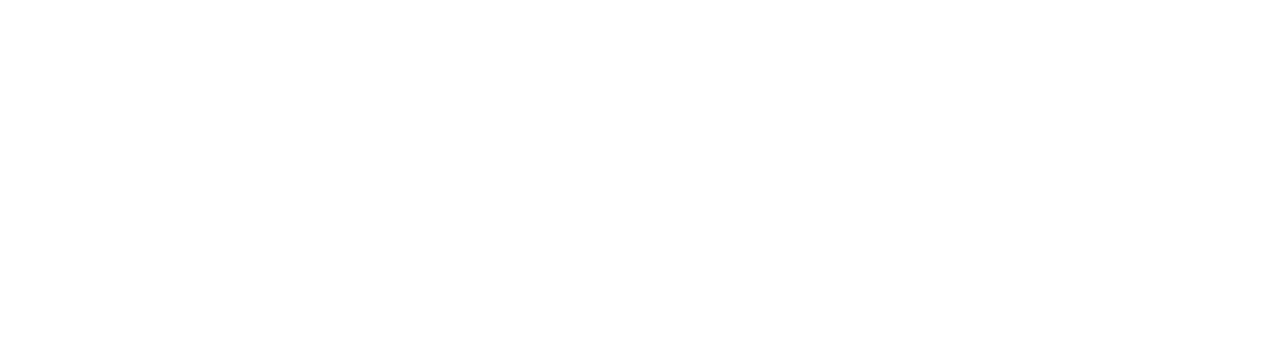
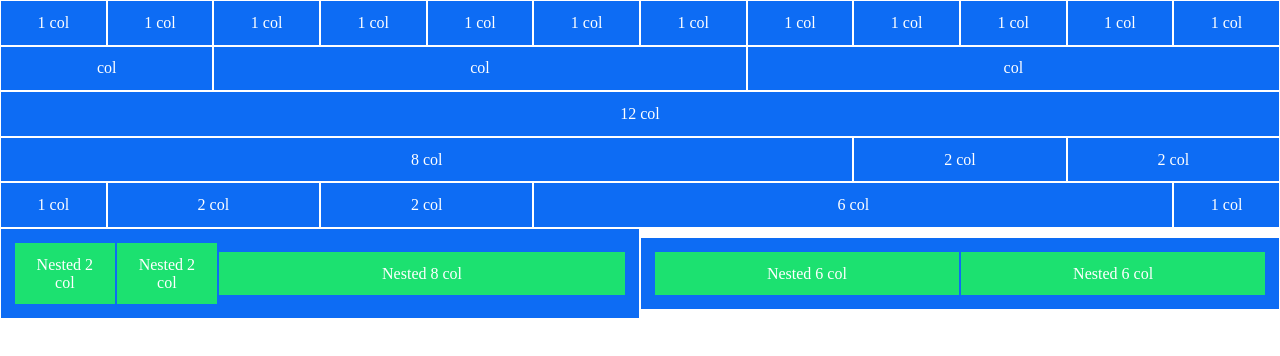
Before and after one commit to Francesco-Rapetti/html-css-12bool, a plain HTML site: page index.html in a window 1280 px wide. Drawn offline with Linux system fonts and the light colour scheme.

Commit message:
Add first container

```diff
--- a/css/layout.css
+++ b/css/layout.css
@@ -0,0 +1,144 @@
+* {
+    box-sizing: border-box;
+    margin: 0;
+    padding: 0;
+}
+
+.container {
+    /* max-width: 1000px; */
+    margin: 0 auto;
+}
+
+.row {
+    display: flex;
+    flex-direction: row;
+    flex-wrap: wrap;
+    align-items: center;
+}
+
+.box {
+    background-color: #0d6cf4;
+    border: solid 1px white;
+    padding: 0.8rem;
+    color: white;
+    height: 100%;
+}
+
+.box.green {
+    background-color: #1ce170;
+    border-color: #0d6cf4;
+}
+
+[class*="col-"] {
+    flex: 0 0 auto;
+}
+
+.col {
+    flex-grow: 1;
+    flex-basis: 0;
+    max-width: 100%;
+}
+
+.col-lg-1 {
+    flex-basis: calc((100% / 12) * 1);
+    max-width: calc((100% / 12) * 1);
+}
+
+.col-lg-2 {
+    flex-basis: calc((100% / 12) * 2);
+    max-width: calc((100% / 12) * 2);
+}
+
+.col-lg-3 {
+    flex-basis: calc((100% / 12) * 3);
+    max-width: calc((100% / 12) * 3);
+}
+
+.col-lg-4 {
+    flex-basis: calc((100% / 12) * 4);
+    max-width: calc((100% / 12) * 4);
+}
+
+.col-lg-5 {
+    flex-basis: calc((100% / 12) * 5);
+    max-width: calc((100% / 12) * 5);
+}
+
+.col-lg-6 {
+    flex-basis: calc((100% / 12) * 6);
+    max-width: calc((100% / 12) * 6);
+}
+
+.col-lg-7 {
+    flex-basis: calc((100% / 12) * 7);
+    max-width: calc((100% / 12) * 7);
+}
+
+.col-lg-8 {
+    flex-basis: calc((100% / 12) * 8);
+    max-width: calc((100% / 12) * 8);
+}
+
+.col-lg-9 {
+    flex-basis: calc((100% / 12) * 9);
+    max-width: calc((100% / 12) * 9);
+}
+
+.col-lg-10 {
+    flex-basis: calc((100% / 12) * 10);
+    max-width: calc((100% / 12) * 10);
+}
+
+.col-lg-11 {
+    flex-basis: calc((100% / 12) * 11);
+    max-width: calc((100% / 12) * 11);
+}
+
+.col-lg-12 {
+    flex-basis: calc((100% / 12) * 12);
+    max-width: calc((100% / 12) * 12);
+}
+
+.col-lg-offset-1 {
+    margin-left: calc((100% / 12) * 1);
+}
+
+.col-lg-offset-2 {
+    margin-left: calc((100% / 12) * 2);
+}
+
+.col-lg-offset-3 {
+    margin-left: calc((100% / 12) * 3);
+}
+
+.col-lg-offset-4 {
+    margin-left: calc((100% / 12) * 4);
+}
+
+.col-lg-offset-5 {
+    margin-left: calc((100% / 12) * 5);
+}
+
+.col-lg-offset-6 {
+    margin-left: calc((100% / 12) * 6);
+}
+
+.col-lg-offset-7 {
+    margin-left: calc((100% / 12) * 7);
+}
+
+.col-lg-offset-8 {
+    margin-left: calc((100% / 12) * 8);
+}
+
+.col-lg-offset-9 {
+    margin-left: calc((100% / 12) * 9);
+}
+
+.col-lg-offset-10 {
+    margin-left: calc((100% / 12) * 10);
+}
+
+.col-lg-offset-11 {
+    margin-left: calc((100% / 12) * 11);
+}
--- a/css/style.css
+++ b/css/style.css
@@ -0,0 +1,4 @@
+[class*="col-"] {
+    text-align: center;
+    color: white;
+}
--- a/index.html
+++ b/index.html
@@ -3,11 +3,125 @@
 <head>
     <meta charset="UTF-8">
     <meta name="viewport" content="width=device-width, initial-scale=1.0">
-    <title>Document</title>
+    <title>12bool</title>
     <link rel="stylesheet" href="css/layout.css">
     <link rel="stylesheet" href="css/style.css">
 </head>
 <body>
+    <div class="container">
+        <div class="row">
+            <div class="col-lg-1">
+                <div class="box">1 col</div>
+            </div>
+            <div class="col-lg-1">
+                <div class="box">1 col</div>
+            </div>
+            <div class="col-lg-1">
+                <div class="box">1 col</div>
+            </div>
+            <div class="col-lg-1">
+                <div class="box">1 col</div>
+            </div>
+            <div class="col-lg-1">
+                <div class="box">1 col</div>
+            </div>
+            <div class="col-lg-1">
+                <div class="box">1 col</div>
+            </div>
+            <div class="col-lg-1">
+                <div class="box">1 col</div>
+            </div>
+            <div class="col-lg-1">
+                <div class="box">1 col</div>
+            </div>
+            <div class="col-lg-1">
+                <div class="box">1 col</div>
+            </div>
+            <div class="col-lg-1">
+                <div class="box">1 col</div>
+            </div>
+            <div class="col-lg-1">
+                <div class="box">1 col</div>
+            </div>
+            <div class="col-lg-1">
+                <div class="box">1 col</div>
+            </div>
+        </div>
 
+        <div class="row">
+            <div class="col-lg-2">
+                <div class="box">col</div>
+            </div>
+            <div class="col-lg-5">
+                <div class="box">col</div>
+            </div>
+            <div class="col-lg-5">
+                <div class="box">col</div>
+            </div>
+        </div>
+
+        <div class="row">
+            <div class="col-lg-12">
+                <div class="box">12 col</div>
+            </div>
+        </div>
+
+        <div class="row">
+            <div class="col-lg-8">
+                <div class="box">8 col</div>
+            </div>
+            <div class="col-lg-2">
+                <div class="box">2 col</div>
+            </div>
+            <div class="col-lg-2">
+                <div class="box">2 col</div>
+            </div>
+        </div>
+
+        <div class="row">
+            <div class="col-lg-1">
+                <div class="box">1 col</div>
+            </div>
+            <div class="col-lg-2">
+                <div class="box">2 col</div>
+            </div>
+            <div class="col-lg-2">
+                <div class="box">2 col</div>
+            </div>
+            <div class="col-lg-6">
+                <div class="box">6 col</div>
+            </div>
+            <div class="col-lg-1">
+                <div class="box">1 col</div>
+            </div>
+        </div>
+
+        <div class="row">
+            <div class="col-lg-6">
+                <div class="row box">
+                    <div class="col-lg-2">
+                        <div class="box green">Nested 2 col</div>
+                    </div>
+                    <div class="col-lg-2">
+                        <div class="box green">Nested 2 col</div>
+                    </div>
+                    <div class="col-lg-8">
+                        <div class="box green">Nested 8 col</div>
+                    </div>
+                </div>
+            </div>
+
+            <div class="col-lg-6">
+                <div class="row box">
+                    <div class="col-lg-6">
+                        <div class="box green">Nested 6 col</div>
+                    </div>
+                    <div class="col-lg-6">
+                        <div class="box green">Nested 6 col</div>
+                    </div>
+                </div>
+            </div>
+        </div>
+    </div>
 </body>
 </html>
```
